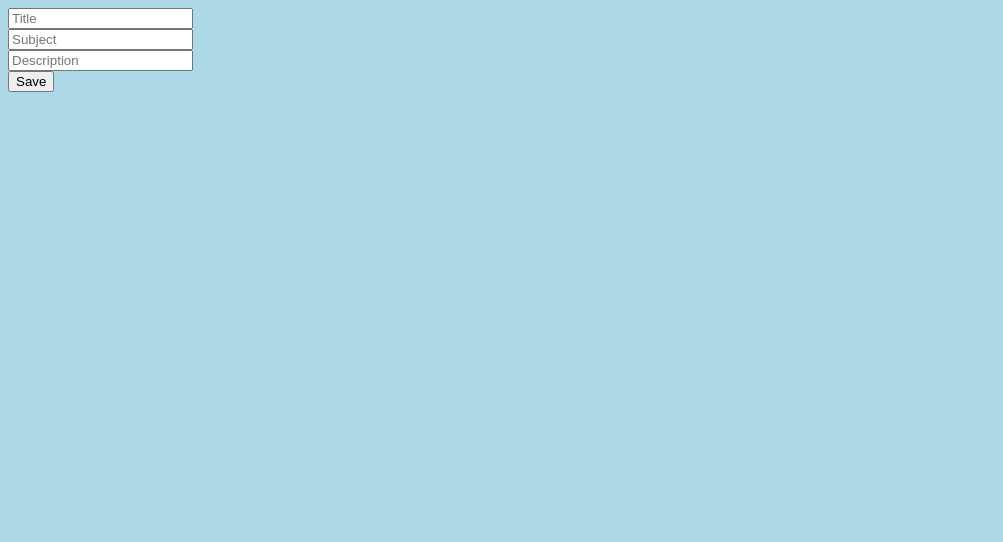
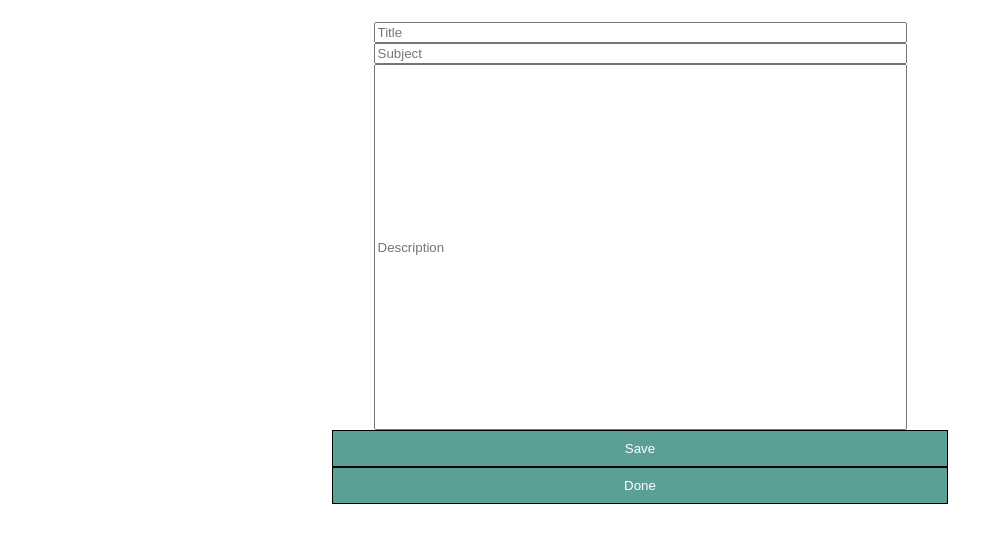
Before and after one commit to 2122SeniorProject06/2122_Senior_Project_06_UI, an Angular app: page /journal in a window 1280 px wide. Shown: the top 542 px of the page, without its empty margins (0-1003 px from the left). Built offline with nearby package versions, Linux system fonts and the light colour scheme.

Commit message:
added css to match with main menu

```diff
--- a/src/app/Features/54321/fivesees/fivesees.component.html
+++ b/src/app/Features/54321/fivesees/fivesees.component.html
@@ -1,3 +1,4 @@
+<div class="five-see-wrapper">
 <label for="Please enter 5 things you see ">enter something you see: </label>
 <input id="name" type="text" [formControl]="name">
 <label for="Please enter 5 things you see ">enter something: </label>
@@ -8,3 +9,4 @@
 <input id="name" type="text" [formControl]="name">
 <label for="Please enter 5 things you see ">enter something you see: </label>
 <input id="name" type="text" [formControl]="name">
+</div>
--- /dev/null
+++ b/src/app/Features/Journaling/journal.component.css
@@ -0,0 +1,28 @@
+.journal-wrapper {
+  margin: 0;
+  background-color: white;
+  font-family: Arial, Helvetica, sans-serif;
+}
+
+
+.journal-wrapper {
+  float: center;
+  color: #f2f2f2;
+  text-align: center;
+  padding: 14px 16px;
+  text-decoration: none;
+  font-size: 17px;
+}
+
+
+.btn-success{
+	margin: auto;
+	background-color: #5C9F97;
+  color: white;
+  border: 1px solid black;
+  display: block;
+  padding: 10px 24px;
+  cursor: pointer;
+  width: 50%;
+  font-family: Arial, Helvetica, sans-serif;
+}
--- a/src/app/Features/Journaling/journal.component.html
+++ b/src/app/Features/Journaling/journal.component.html
@@ -1,16 +1,17 @@
 <div class="journal-wrapper" fxLayout="row" fxLayoutAlign="center center">
-    <form class="user registration">
+    <form class="journal">
         <form>
-          <input type="text" placeholder="Title">
+          <input type="text" placeholder="Title" style="width:525px">
         </form>
 
         <form>
-          <input type="text" placeholder="Subject">
+          <input type="text" placeholder="Subject" style="width: 525px;">
         </form>
 
         <form>
-          <input type="text" placeholder="Description">
+          <input type="text" placeholder="Description" style="height: 360px; width: 525px;">
         </form>
       <button mat-stroked-button color="accent" class="btn-success">Save</button>
+      <button mat-stroked-button color="accent" class="btn-success" (click)="goToMain()">Done</button>
     </form>
 </div>
--- a/src/app/Features/Journaling/journal.component.ts
+++ b/src/app/Features/Journaling/journal.component.ts
@@ -1,27 +1,32 @@
-import { FormsModule, FormGroup, FormControl } from '@angular/forms';
+import { FormsModule, FormGroup, FormControl, FormBuilder } from '@angular/forms';
 import { Component, OnInit } from '@angular/core';
 import { ActivatedRoute, Router } from '@angular/router';
 
 @Component({
   selector: 'journal-feature',
-  templateUrl: './journal.component.html'
+  templateUrl: './journal.component.html',
+  styleUrls: ['./journal.component.css']
 })
 
 export class JournalComponent implements OnInit {
+  journalForm!: FormGroup;
 
-  journalForm = new FormGroup({
-    title: new FormControl(''),
-    subject: new FormControl(''),
-    description: new FormControl(''),
-  });
   constructor(
     private router: Router,
-    private route: ActivatedRoute
+    private route: ActivatedRoute,
+    private formBuilder: FormBuilder
     ) { }
 
     ngOnInit(): void {
+      this.journalForm = this.formBuilder.group({
+        title: [''],
+        subject: [''],
+        description: ['']
+      });
     }
 
-
+goToMain() {
+  this.router.navigateByUrl('/main-menu');
+}
 
 }
--- a/src/app/UserLogin/userlogin.component.html
+++ b/src/app/UserLogin/userlogin.component.html
@@ -3,10 +3,10 @@
   <form class="user-login">
     <label>Username</label><br>
     <input type="text" id="username" name="username"><br>
-    <label>Password</label>
+    <label>Password</label><br>
     <input type="text" id="password" name="password"><br>
 
-      <button mat-stroked-button color="accent" class="btn-succes" (click)="goToJournal()">Log in</button>
+      <button mat-stroked-button color="accent" class="btn-succes" (click)="goToMainMenu()">Log in</button>
       <button mat-stroked-button color="primary" class="btn-success" (click)="goToRegistration()">Register</button>
     </form>
 
--- a/src/app/UserLogin/userlogin.component.ts
+++ b/src/app/UserLogin/userlogin.component.ts
@@ -29,4 +29,8 @@ export class UserLoginComponent implements OnInit {
   goToJournal(){
     this.router.navigateByUrl('/journal');
   }
+
+  goToMainMenu(){
+    this.router.navigateByUrl('/main-menu')
+  }
 }
--- a/src/app/UserRegistration/userregistration.component.ts
+++ b/src/app/UserRegistration/userregistration.component.ts
@@ -26,7 +26,7 @@ export class UserRegistrationComponent implements OnInit {
   get f() { return this.registerForm.controls }
 
   Register() {
-    this.router.navigateByUrl('login');
+    this.goToLogin();
     this.registerModel.email = this.registerForm.get('email')?.value;
     this.registerModel.username = this.registerForm.get('username')?.value;
     this.registerModel.password = this.registerForm.get('password')?.value;
@@ -35,5 +35,8 @@ export class UserRegistrationComponent implements OnInit {
 
 
   }
+  goToLogin(){
+    this.router.navigateByUrl('login');
+  }
 
 }
--- a/src/app/app-routing.module.ts
+++ b/src/app/app-routing.module.ts
@@ -1,13 +1,17 @@
+import { FiveseesComponent } from './Features/54321/fivesees/fivesees.component';
 import { JournalComponent } from './Features/Journaling/journal.component';
 import { NgModule } from '@angular/core';
 import { RouterModule, Routes } from '@angular/router';
 import { UserRegistrationComponent } from "../app/UserRegistration/userregistration.component";
 import {UserLoginComponent} from "../app/UserLogin/userlogin.component"
+import { MainmenuComponent } from './mainmenu/mainmenu.component';
 
 //Add Routes that map to components
 const routes: Routes = [
   { path: '', pathMatch: 'full', redirectTo:'login' },
   { path: 'login', component: UserLoginComponent },
+  { path: 'main-menu', component: MainmenuComponent },
+  { path: 'fivesees', component: FiveseesComponent},
   //{path: 'dashboard', component: DashboardComponent}
   { path: 'register', component: UserRegistrationComponent },
   { path: 'journal', component: JournalComponent}
--- a/src/app/app.component.ts
+++ b/src/app/app.component.ts
@@ -6,5 +6,5 @@ import { Component } from '@angular/core';
   styleUrls: ['./app.component.css']
 })
 export class AppComponent {
-  title = 'shard-ui';
+  title = 'SHARD: Here To Pick Up The Pieces';
 }
--- a/src/app/mainmenu/mainmenu.component.ts
+++ b/src/app/mainmenu/mainmenu.component.ts
@@ -17,23 +17,26 @@ export class MainmenuComponent implements OnInit {
   ngOnInit() {
   }
 
+  // feature not implemented
   gotoCalmMusic(){
-    this.router.navigateByUrl('./calmmusic-component');
+    this.router.navigateByUrl('/calmmusic');
   }
 
+  //feature not implemented
   gotoCountGame(){
-    this.router.navigateByUrl('./counting-component');
+    this.router.navigateByUrl('./counting');
   }
 
+  //feature not implemented
   gotoDeepBreath(){
-    this.router.navigateByUrl('./deepbreathing-component');
+    this.router.navigateByUrl('/deepbreathing');
   }
 
   gotoFiveOne(){
-    this.router.navigateByUrl('./fivesees');
+    this.router.navigateByUrl('/fivesees');
   }
 
   gotoNoteTake(){
-    this.router.navigateByUrl('./notetaking-component');
+    this.router.navigateByUrl('/journal');
   }
 }
--- a/src/styles.css
+++ b/src/styles.css
@@ -1,2 +1 @@
 /* You can add global styles to this file, and also import other style files */
-html { background-color: lightblue; }
```
